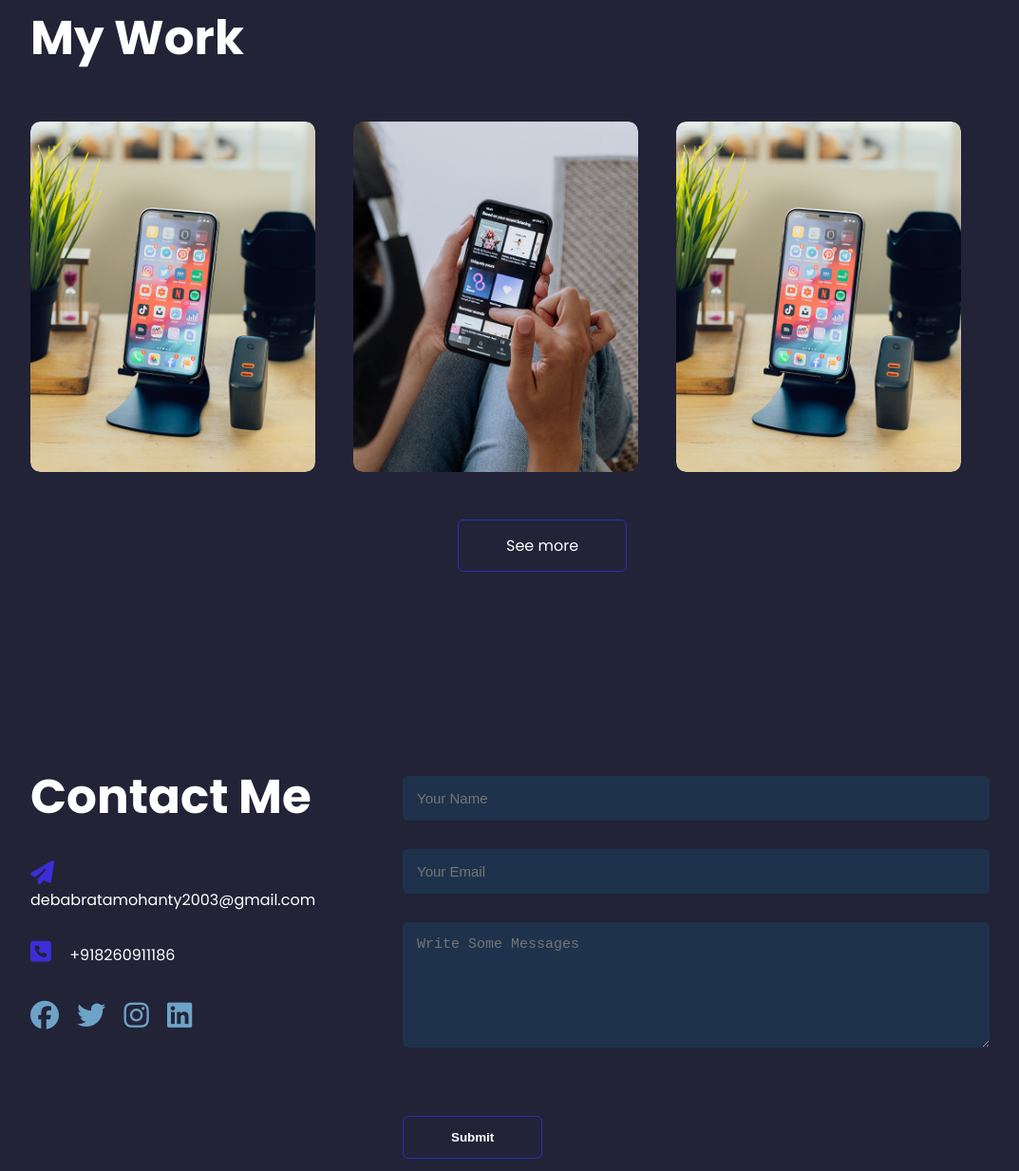
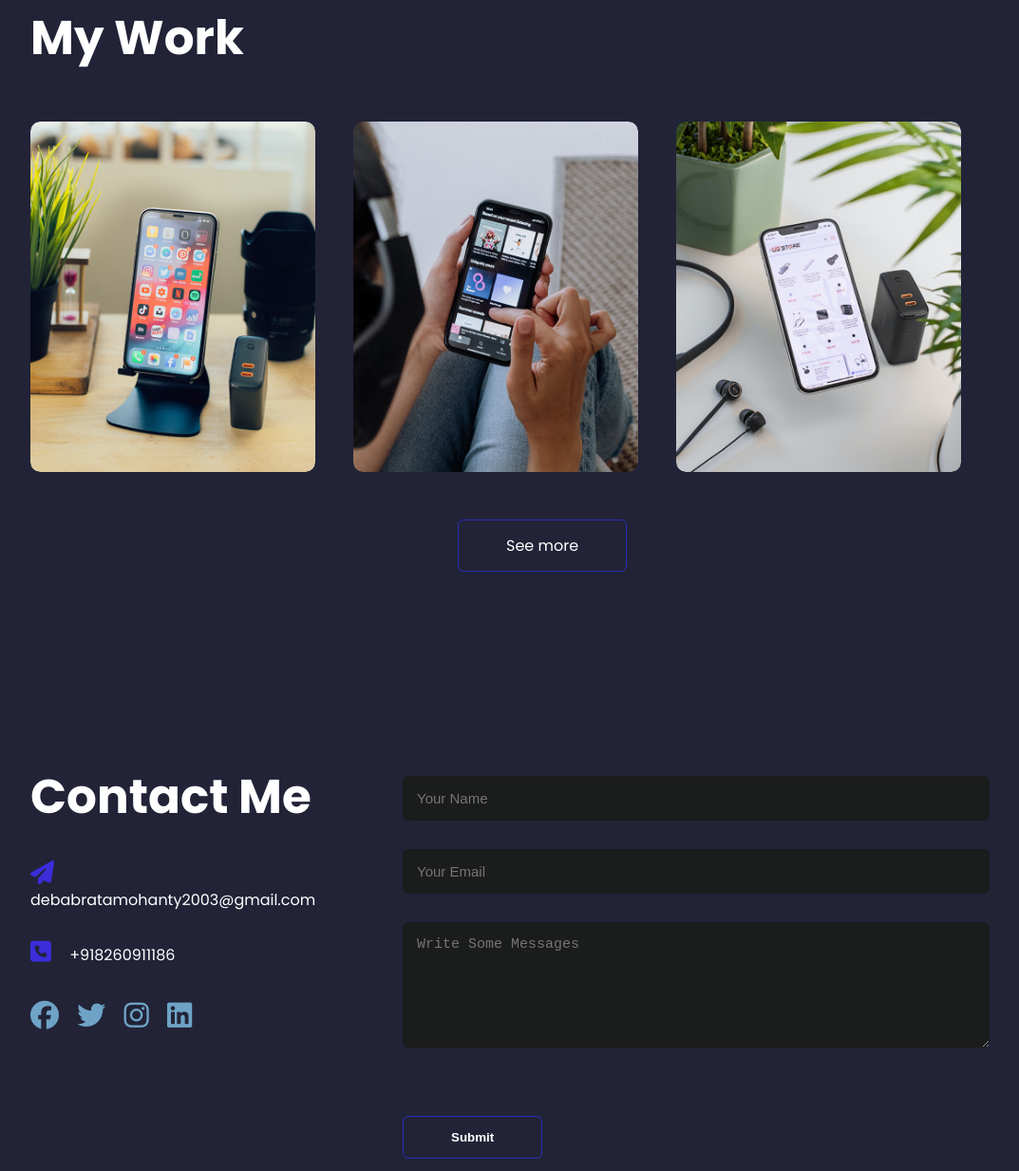
Before and after one commit to deba826/HTML30, a plain HTML site: page portfolio/index.html in a window 1280 px wide. Shown: the part 2735-3968 px from the top of the page at 95% size, without its empty margins (118-1191 px from the left). Drawn offline with nearby package versions, Linux system fonts and the light colour scheme.

Commit message:
first commit

```diff
--- a/portfolio/index.html
+++ b/portfolio/index.html
@@ -213,7 +213,7 @@
                         </div>
                     </div>
                     <div class="work">
-                        <img src="./images/work-1.png" alt="">
+                        <img src="./images/work-3.png" alt="">
                         <div class="layer">
                             <h3>Online Shopping App</h3>
                             <p>Lorem ipsum dolor, sit amet consectetur adipisicing elit. Dignissimos officia omnis qui
--- a/portfolio/style.css
+++ b/portfolio/style.css
@@ -384,7 +384,7 @@ button:hover {
     transition: background 0.5s;
 }
 .btn:hover{
-    background: #3225e7;
+    background: #1670a8;
 }
 
 /* -----------------------contact----------------------- */
@@ -428,10 +428,10 @@ form input, form textarea{
     width: 100%;
     border: 0;
     outline: none;
-    background: #1f324c;
+    background: #1b1c1c;
     padding: 15px;
     margin: 15px 0;
-    color: #10d56c;
+    color: #a8b5ae;
     font-size: 15px;
     border-radius: 6px;
 }
```
